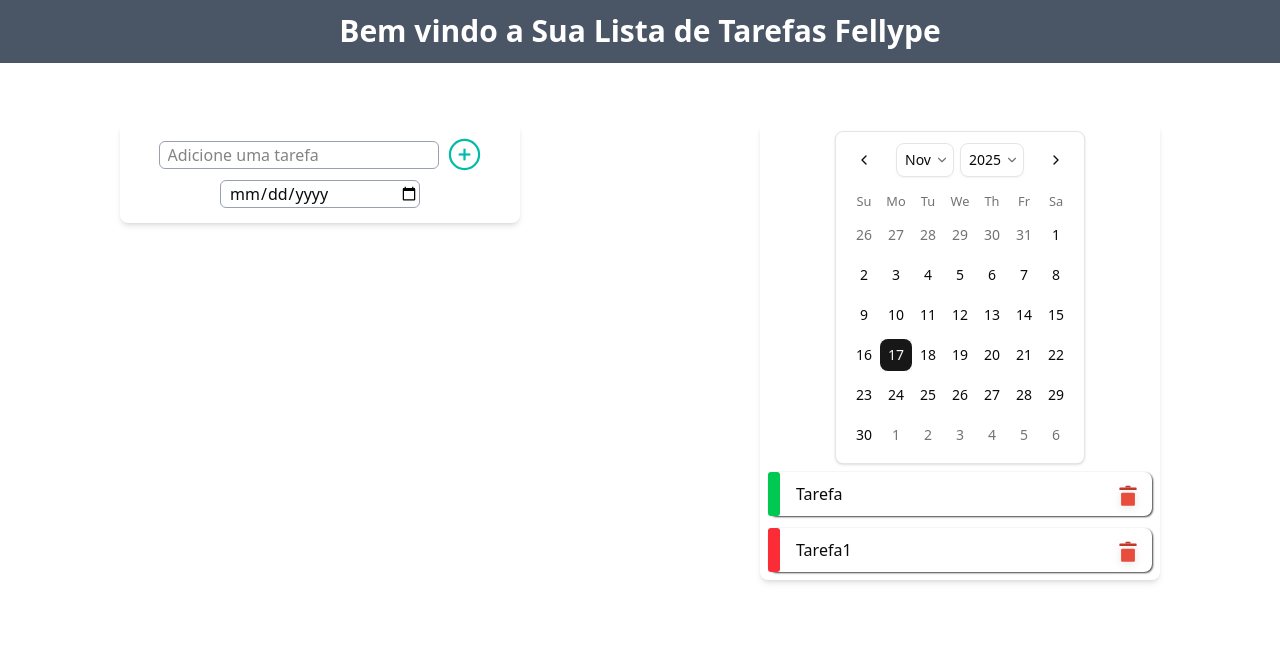
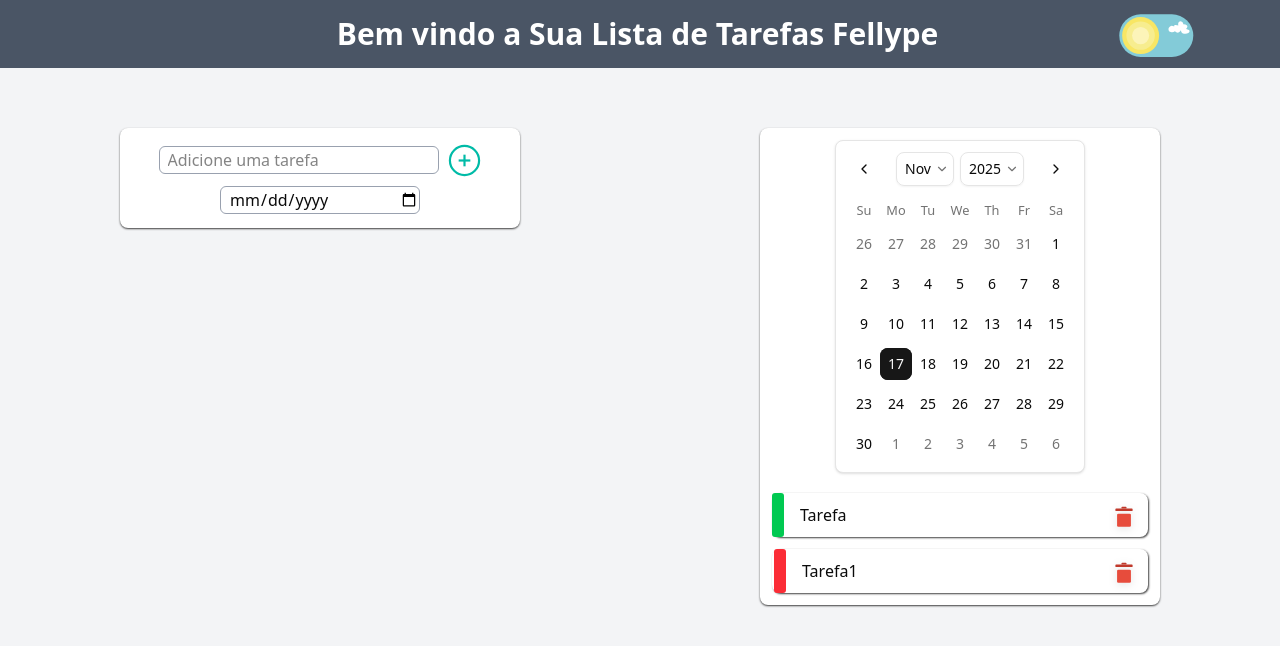
Before and after one commit to Fellypr/List-Task, a Next.js app: page / in a window 1280 px wide. Shown: the top 646 px of the page. Built offline with nearby package versions, Linux system fonts and the light colour scheme.

Commit message:
Theme Dark Adicionado

```diff
--- a/src/app/page.tsx
+++ b/src/app/page.tsx
@@ -1,19 +1,31 @@
 "use client";
-import ButtonAdd from "@/components/ButtonAdd";
 import { Calendar } from "@/components/ui/calendar";
 import * as React from "react";
+import { useState } from "react";
+
+import ButtonAdd from "@/components/ButtonAdd";
 import ButtonTrash from "../components/button-trash/ButtonTrash";
+import DarkModeToggle from "../components/check-box-tema-claro-escuro/DarkModeToggle";
 export default function Home() {
   const [date, setDate] = React.useState<Date | undefined>(new Date());
+  const [darkThema, setDarkThema] = useState(false);
+
+  function handleThema() {
+    setDarkThema(!darkThema);
+    console.log("darkThema", darkThema);
+  }
 
   return (
-    <main className="h-screen flex flex-col">
-      <nav className="flex items-center justify-center w-full h-17 bg-gray-600 text-white font-bold">
-        <h1 className="text-3xl ">Bem vindo a Sua Lista de Tarefas Fellype</h1>
+    <main className="h-screen flex flex-col bg-gray-100" style={{backgroundColor: darkThema ? "#1B1C1D" : "" ,transition: "background-color 0.2s ease-in-out"}}>
+      <nav className="flex items-center justify-around w-full h-17 bg-gray-600 text-white font-bold" style={{backgroundColor: darkThema ? "#242424ff" : ""}}>
+        <h1 className="text-3xl flex-1 flex items-center justify-center pl-20">Bem vindo a Sua Lista de Tarefas Fellype</h1>
+        <div className="flex items-center justify-center relative right-20">
+          <DarkModeToggle handleThema={handleThema}/>
+        </div>
       </nav>
       <section className="flex flex-col h-screen items-center justify-center overflow-y-hidden">
         <div className="flex items-start justify-around w-full h-full pt-15">
-          <div className="flex flex-col justify-center items-center bg-white shadow-md rounded-md w-[400px] h-[100px] gap-2">
+          <div className="flex flex-col justify-center items-center bg-white shadow-[0px_1px_2px_0px_rgba(0,0,0,0.75)] rounded-md w-[400px] h-[100px] gap-2" style={{backgroundColor: darkThema ? "#242424ff" : "" ,transition: "background-color 0.2s ease-in-out" ,borderColor: darkThema ? "#0019f8ff" : "" ,border: darkThema ? "1px solid #d3d3d3ff" : ""}}>
             <div className="flex justify-center items-center gap-2">
               <input
                 type="text"
@@ -22,30 +34,34 @@ export default function Home() {
               />
               <ButtonAdd />
             </div>
-            <input type="date" className="border border-1 border-gray-400 w-50 h-7 pl-2 rounded-sm outline-none focus:border-blue-600 placeholder: bg-white" />
+            <input
+              type="date"
+              className="border border-1 border-gray-400 w-50 h-7 pl-2 rounded-sm outline-none focus:border-blue-600 placeholder: bg-white"
+            />
           </div>
 
-          <div className="flex flex-col justify-center items-center bg-white shadow-md rounded-md w-[400px] h-auto gap-2 p-2">
+          <div className="flex flex-col justify-center items-center bg-white  rounded-md w-[400px] h-auto gap-5 p-3 shadow-[0px_1px_2px_0px_rgba(0,0,0,0.75)]" style={{backgroundColor: darkThema ? "#242424ff" : "" ,transition: "background-color 0.2s ease-in-out" ,borderColor: darkThema ? "#0019f8ff" : "" ,border: darkThema ? "1px solid #d3d3d3ff" : ""}}>
             <Calendar
               mode="single"
               selected={date}
               onSelect={setDate}
               className="rounded-md border shadow-sm"
               captionLayout="dropdown"
+              style={{backgroundColor: darkThema ? "#1b1b1bff" : "" , color: darkThema ? "#f0f0f0ff" : "" ,transition: "background-color 0.2s ease-in-out"}}
             />
             <div className="flex flex-col w-[100%] h-auto gap-3">
-              <div className="flex justify-between items-center h-11 bg-white rounded-md shadow-[1px_1px_2px_0px_rgba(0,0,0,0.75)]">
+              <div className="flex justify-between items-center h-11 bg-white rounded-md shadow-[1px_1px_2px_0px_rgba(0,0,0,0.75)]" style={{backgroundColor: darkThema ? "#1b1b1bff" : "" , color: darkThema ? "#f0f0f0ff" : "" ,transition: "background-color 0.2s ease-in-out" ,borderColor: darkThema ? "#0019f8ff" : "" ,border: darkThema ? "1px solid #0019f8ff" : "" }}>
                 <div className="h-full bg-green-500 w-[12px] rounded-[3px]"></div>
                 <h1 className="flex-1 pl-4">Tarefa</h1>
                 <div>
-                  <ButtonTrash/>
+                  <ButtonTrash />
                 </div>
               </div>
-              <div className="flex justify-between items-center h-11 bg-white rounded-md shadow-[1px_1px_2px_0px_rgba(0,0,0,0.75)]">
+              <div className="flex justify-between items-center h-11 bg-white rounded-md shadow-[1px_1px_2px_0px_rgba(0,0,0,0.75)] pl-[2px]" style={{backgroundColor: darkThema ? "#1b1b1bff" : "" , color: darkThema ? "#f0f0f0ff" : "" ,transition: "background-color 0.2s ease-in-out",borderColor: darkThema ? "#0019f8ff" : "" ,border: darkThema ? "1px solid #0019f8ff" : ""}}>
                 <div className="h-full bg-red-500 w-[12px] rounded-[3px]"></div>
                 <h1 className="flex-1 pl-4">Tarefa1</h1>
                 <div>
-                  <ButtonTrash/>
+                  <ButtonTrash />
                 </div>
               </div>
             </div>
--- /dev/null
+++ b/src/components/check-box-tema-claro-escuro/DarkModeToggle.jsx
@@ -0,0 +1,132 @@
+import React from 'react';
+import styled from 'styled-components';
+
+const DarkModeToggle = ({handleThema}) => {
+  return (
+    <StyledWrapper>
+      <label id="theme-toggle-button">
+        <input type="checkbox" id="toggle" onClick={handleThema} />
+        <svg viewBox="0 0 69.667 44" xmlnsXlink="http://www.w3.org/1999/xlink" xmlns="http://www.w3.org/2000/svg">
+          <g transform="translate(3.5 3.5)" data-name="Component 15 – 1" id="Component_15_1">
+            <g filter="url(#container)" transform="matrix(1, 0, 0, 1, -3.5, -3.5)">
+              <rect fill="#83cbd8" transform="translate(3.5 3.5)" rx="17.5" height={35} width="60.667" data-name="container" id="container" />
+            </g>
+            <g transform="translate(2.333 2.333)" id="button">
+              <g data-name="sun" id="sun">
+                <g filter="url(#sun-outer)" transform="matrix(1, 0, 0, 1, -5.83, -5.83)">
+                  <circle fill="#f8e664" transform="translate(5.83 5.83)" r="15.167" cy="15.167" cx="15.167" data-name="sun-outer" id="sun-outer-2" />
+                </g>
+                <g filter="url(#sun)" transform="matrix(1, 0, 0, 1, -5.83, -5.83)">
+                  <path fill="rgba(246,254,247,0.29)" transform="translate(9.33 9.33)" d="M11.667,0A11.667,11.667,0,1,1,0,11.667,11.667,11.667,0,0,1,11.667,0Z" data-name="sun" id="sun-3" />
+                </g>
+                <circle fill="#fcf4b9" transform="translate(8.167 8.167)" r={7} cy={7} cx={7} id="sun-inner" />
+              </g>
+              <g data-name="moon" id="moon">
+                <g filter="url(#moon)" transform="matrix(1, 0, 0, 1, -31.5, -5.83)">
+                  <circle fill="#cce6ee" transform="translate(31.5 5.83)" r="15.167" cy="15.167" cx="15.167" data-name="moon" id="moon-3" />
+                </g>
+                <g fill="#a6cad0" transform="translate(-24.415 -1.009)" id="patches">
+                  <circle transform="translate(43.009 4.496)" r={2} cy={2} cx={2} />
+                  <circle transform="translate(39.366 17.952)" r={2} cy={2} cx={2} data-name="patch" />
+                  <circle transform="translate(33.016 8.044)" r={1} cy={1} cx={1} data-name="patch" />
+                  <circle transform="translate(51.081 18.888)" r={1} cy={1} cx={1} data-name="patch" />
+                  <circle transform="translate(33.016 22.503)" r={1} cy={1} cx={1} data-name="patch" />
+                  <circle transform="translate(50.081 10.53)" r="1.5" cy="1.5" cx="1.5" data-name="patch" />
+                </g>
+              </g>
+            </g>
+            <g filter="url(#cloud)" transform="matrix(1, 0, 0, 1, -3.5, -3.5)">
+              <path fill="#fff" transform="translate(-3466.47 -160.94)" d="M3512.81,173.815a4.463,4.463,0,0,1,2.243.62.95.95,0,0,1,.72-1.281,4.852,4.852,0,0,1,2.623.519c.034.02-.5-1.968.281-2.716a2.117,2.117,0,0,1,2.829-.274,1.821,1.821,0,0,1,.854,1.858c.063.037,2.594-.049,3.285,1.273s-.865,2.544-.807,2.626a12.192,12.192,0,0,1,2.278.892c.553.448,1.106,1.992-1.62,2.927a7.742,7.742,0,0,1-3.762-.3c-1.28-.49-1.181-2.65-1.137-2.624s-1.417,2.2-2.623,2.2a4.172,4.172,0,0,1-2.394-1.206,3.825,3.825,0,0,1-2.771.774c-3.429-.46-2.333-3.267-2.2-3.55A3.721,3.721,0,0,1,3512.81,173.815Z" data-name="cloud" id="cloud" />
+            </g>
+            <g fill="#def8ff" transform="translate(3.585 1.325)" id="stars">
+              <path transform="matrix(-1, 0.017, -0.017, -1, 24.231, 3.055)" d="M.774,0,.566.559,0,.539.458.933.25,1.492l.485-.361.458.394L1.024.953,1.509.592.943.572Z" />
+              <path transform="matrix(-0.777, 0.629, -0.629, -0.777, 23.185, 12.358)" d="M1.341.529.836.472.736,0,.505.46,0,.4.4.729l-.231.46L.605.932l.4.326L.9.786Z" data-name="star" />
+              <path transform="matrix(0.438, 0.899, -0.899, 0.438, 23.177, 29.735)" d="M.015,1.065.475.9l.285.365L.766.772l.46-.164L.745.494.751,0,.481.407,0,.293.285.658Z" data-name="star" />
+              <path transform="translate(12.677 0.388) rotate(104)" d="M1.161,1.6,1.059,1,1.574.722.962.607.86,0,.613.572,0,.457.446.881.2,1.454l.516-.274Z" data-name="star" />
+              <path transform="matrix(-0.07, 0.998, -0.998, -0.07, 11.066, 15.457)" d="M.873,1.648l.114-.62L1.579.945,1.03.62,1.144,0,.706.464.157.139.438.7,0,1.167l.592-.083Z" data-name="star" />
+              <path transform="translate(8.326 28.061) rotate(11)" d="M.593,0,.638.724,0,.982l.7.211.045.724.36-.64.7.211L1.342.935,1.7.294,1.063.552Z" data-name="star" />
+              <path transform="translate(5.012 5.962) rotate(172)" d="M.816,0,.5.455,0,.311.323.767l-.312.455.516-.215.323.456L.827.911,1.343.7.839.552Z" data-name="star" />
+              <path transform="translate(2.218 14.616) rotate(169)" d="M1.261,0,.774.571.114.3.487.967,0,1.538.728,1.32l.372.662.047-.749.728-.218L1.215.749Z" data-name="star" />
+            </g>
+          </g>
+        </svg>
+      </label>
+    </StyledWrapper>
+  );
+}
+
+const StyledWrapper = styled.div`
+  /* The switch - the box around the slider */
+  #theme-toggle-button {
+    font-size: 17px;
+    position: relative;
+    top: -10px;
+    display: inline-block;
+    width: 5em;
+    cursor: pointer;
+  }
+
+  /* Hide default HTML checkbox */
+  #toggle {
+    opacity: 0;
+    width: 0;
+    height: 0;
+  }
+
+  #container,
+  #patches,
+  #stars,
+  #button,
+  #sun,
+  #moon,
+  #cloud {
+    transition-property: all;
+    transition-timing-function: cubic-bezier(0.4, 0, 0.2, 1);
+    transition-duration: 0.25s;
+  }
+
+  /* night sky background */
+  #toggle:checked + svg #container {
+    fill: #2b4360;
+  }
+
+  /* move button to right when checked */
+  #toggle:checked + svg #button {
+    transform: translate(28px, 2.333px);
+  }
+
+  /* show/hide sun and moon based on checkbox state */
+  #sun {
+    opacity: 1;
+  }
+
+  #toggle:checked + svg #sun {
+    opacity: 0;
+  }
+
+  #moon {
+    opacity: 0;
+  }
+
+  #toggle:checked + svg #moon {
+    opacity: 1;
+  }
+
+  /* show or hide background items on checkbox state */
+  #cloud {
+    opacity: 1;
+  }
+
+  #toggle:checked + svg #cloud {
+    opacity: 0;
+  }
+
+  #stars {
+    opacity: 0;
+  }
+
+  #toggle:checked + svg #stars {
+    opacity: 1;
+  }`;
+
+export default DarkModeToggle;
--- a/src/components/ui/calendar.tsx
+++ b/src/components/ui/calendar.tsx
@@ -74,7 +74,7 @@ function Calendar({
           defaultClassNames.dropdown_root
         ),
         dropdown: cn(
-          "absolute bg-popover inset-0 opacity-0",
+          "absolute bg-popover inset-0 opacity-0 bg-transparent text-black",
           defaultClassNames.dropdown
         ),
         caption_label: cn(
@@ -113,7 +113,7 @@ function Calendar({
         range_middle: cn("rounded-none", defaultClassNames.range_middle),
         range_end: cn("rounded-r-md bg-accent", defaultClassNames.range_end),
         today: cn(
-          "bg-accent text-accent-foreground rounded-md data-[selected=true]:rounded-none",
+          "bg-accent text-accent-foreground rounded-md data-[selected=true]:rounded-md data-[selected=true]:bg-primary data-[selected=true]:text-primary-foreground",
           defaultClassNames.today
         ),
         outside: cn(
```
